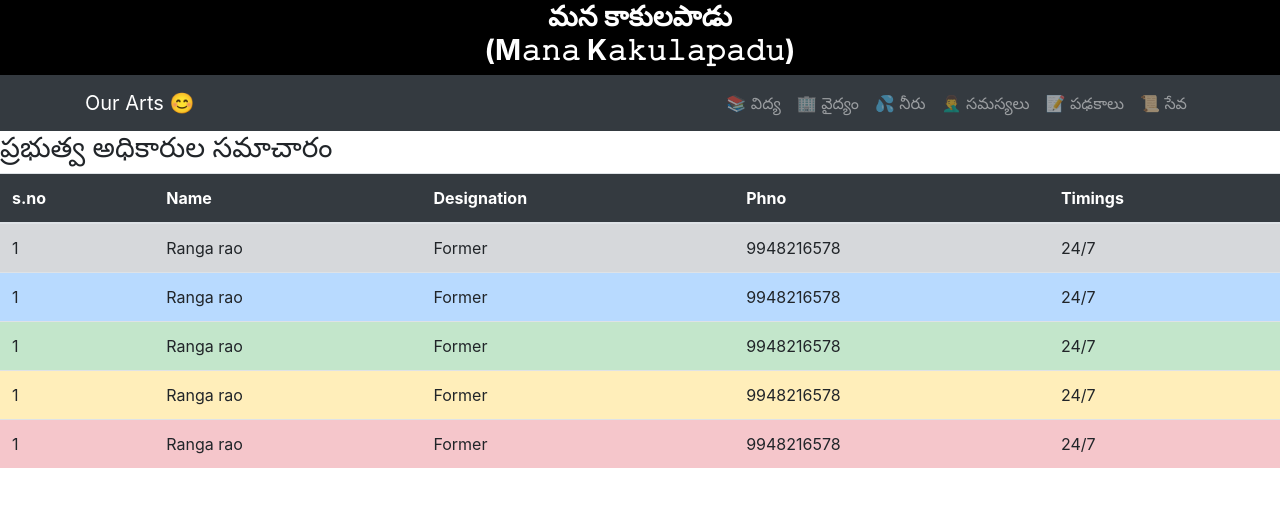
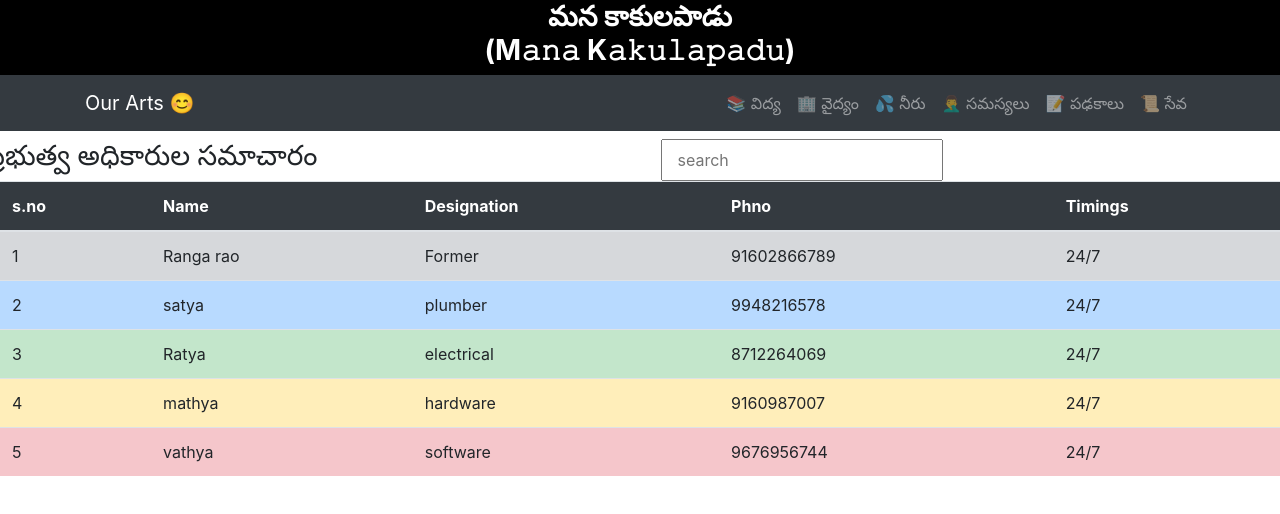
Before and after one commit to Deepak-thota007/manam, a React (Create React App) app: page /manam/seva in a window 1280 px wide. Shown: the top 514 px of the page. Built offline with nearby package versions, Linux system fonts and the light colour scheme.

Commit message:
search option added

```diff
--- a/src/components/Base.jsx
+++ b/src/components/Base.jsx
@@ -1,11 +1,34 @@
-import React from 'react';
+import React, { useState } from 'react';
 import edu from './Jsondata/edu.json';
 
 const Base = () => {
+  const [query, setQuery] = useState('');
+  // Function to handle input change
+  const handleInputChange = (event) => {
+    setQuery(event.target.value);
+  };
+  // Function to filter data based on query
+  const filterData = (data) => {
+    return data.filter((item) =>
+      Object.values(item.details).some(value=> value.toString().toLowerCase().includes(query.toString().toLowerCase())
+    )
+    );
+  };
+
   return (
     <div className="table-responsive">
-      <h2>Educational Details</h2>
-      <div style={{ overflow:'scroll' }}>
+      <div className='row mt-2'>
+        <h2 className='col col-lg-6 col-md-6'>Educational Details</h2>
+        <div className=' col col-lg-6 col-md-6  row justify-content-end'>
+          <input
+            type="text"
+            placeholder="Search by name..."
+            value={query}
+            onChange={handleInputChange}
+            className='col-auto' />
+        </div></div>
+      <br />
+      <div style={{ overflow: 'scroll' }}>
         <table className='table table-striped table-hover'>
           <thead className='bg bg-dark text-white'>
             <tr>
@@ -18,7 +41,7 @@ const Base = () => {
             </tr>
           </thead>
           <tbody>
-          {edu.data.map((item) => (
+            {filterData(edu.data).map((item) => (
               <tr key={item.id} className={`table table-${item.details.color}`}>
                 <td>{item.id}</td>
                 <td>{item.details.Name}</td>
--- /dev/null
+++ b/src/components/Jsondata/Piechart.json
@@ -0,0 +1,68 @@
+
+{
+    "poverty": [
+        {
+
+            "name": "poverty",
+           "value": 1000
+
+        },
+        {
+            "name": "poverty",
+           "value": 1000
+        }
+
+    ],
+    "illiteracy":[
+        {
+
+            "name": "poverty",
+           "value": 200000
+
+        },
+        {
+            "name": "poverty",
+           "value": 2000
+        }
+
+    ],
+    "unemployment":[
+        {
+
+            "name": "poverty",
+           "value": 3000
+
+        },
+        {
+            "name": "poverty",
+           "value": 300
+        }
+
+    ],
+    "homelessness":[
+        {
+
+            "name": "poverty",
+           "value": 4000
+
+        },
+        {
+            "name": "poverty",
+           "value": 400000
+        }
+
+    ],
+    "social evils":[
+        {
+
+            "name": "poverty",
+           "value": 50
+
+        },
+        {
+            "name": "poverty",
+           "value": 5000
+        }
+
+    ]
+}
--- a/src/components/Jsondata/seva.json
+++ b/src/components/Jsondata/seva.json
@@ -4,40 +4,40 @@
             "id": 1,
             "name": "Ranga rao",
             "color": "secondary",
-            "phno":"9948216578",
+            "phno":"91602866789",
             "designation":"Former",
             "timings": "24/7"
         },
         {
-            "id": 1,
-            "name": "Ranga rao",
+            "id": 2,
+            "name": "satya",
             "color": "primary",
             "phno":"9948216578",
-            "designation":"Former",
+            "designation":"plumber",
             "timings": "24/7"
         },
         {
-            "id": 1,
-            "name": "Ranga rao",
+            "id": 3,
+            "name": "Ratya",
             "color": "success",
-            "phno":"9948216578",
-            "designation":"Former",
+            "phno":"8712264069",
+            "designation":"electrical",
             "timings": "24/7"
         },
         {
-            "id": 1,
-            "name": "Ranga rao",
+            "id": 4,
+            "name": "mathya",
             "color": "warning",
-            "phno":"9948216578",
-            "designation":"Former",
+            "phno":"9160987007",
+            "designation":"hardware",
             "timings": "24/7"
         },
         {
-            "id": 1,
-            "name": "Ranga rao",
+            "id": 5,
+            "name": "vathya",
             "color": "danger",
-            "phno":"9948216578",
-            "designation":"Former",
+            "phno":"9676956744",
+            "designation":"software",
             "timings": "24/7"
         }
     ]
--- a/src/components/PieChart1.js
+++ b/src/components/PieChart1.js
@@ -1,20 +1,19 @@
 import React from 'react';
 import { PieChart, Pie } from 'recharts'
+import Piechartdata from './Jsondata/Piechart.json'
 
-const chart1 = () => {
+const chart1 = (props) => {
   // Sample data for the pie chart
-  const data = [
-    { name: "India", value: 10000 },
-    { name: "chaina", value: 15000 },
-    { name: "usa", value: 8000 }
-  ]
-
+  const outerdata =  props.outer_data;
+  const innerData = props.inner_data
+  console.log("props",outerdata,innerData)
   return (
     <div className='JustifyContentCenter'>
       <h1 className='text-center'>sample chart</h1>
+      {console.log("Piechartdata.outerdata",Piechartdata[innerData])}
       <PieChart width={730} height={250}>
-        <Pie data={data} dataKey="value" nameKey="name" cx="50%" cy="50%" outerRadius={50} fill="#8884d8" />
-        <Pie data={data} dataKey="value" nameKey="name" cx="50%" cy="50%" innerRadius={60} outerRadius={80} fill="#82ca9d" label />
+        <Pie data={Piechartdata[outerdata]} dataKey="value" nameKey="name" cx="50%" cy="50%" outerRadius={50} fill="#8884d8" />
+        <Pie data={Piechartdata[innerData]} dataKey="value" nameKey="name" cx="50%" cy="50%" innerRadius={60} outerRadius={80} fill="#82ca9d" label />
       </PieChart>
     </div>
   );
--- a/src/components/Problems.jsx
+++ b/src/components/Problems.jsx
@@ -17,7 +17,7 @@ function Problems() {
       <div
         key={item.id}
         className="col-12 col-md-6 col-lg-4 mb-3"
-        onClick={() => { setFlag(true); }}
+        onClick={() => { setFlag(true); setData(item.problem) }}
       >
         <div
           className={`card container`}
@@ -39,8 +39,8 @@ function Problems() {
 ) : (
 
   <div style={{ display: 'flex', flexDirection: 'column', alignItems: 'center' }}>
-  <PieChart1 />
-  <button className='btn btn-primary mt-3' onClick={() => { setFlag(false); }}>Back to Problems Menu</button>
+  <PieChart1 inner_data= {data} outer_data = {data}/>
+  <button className='btn btn-primary mt-3' onClick={() => { setFlag(false); setData() }}>Back to Problems Menu</button>
 </div>
 )}
 
--- a/src/components/Seva.jsx
+++ b/src/components/Seva.jsx
@@ -1,10 +1,33 @@
-import React from 'react'
+import React,{useState} from 'react'
 import sevajson from './Jsondata/seva.json'
 function Seva() {
+  const [query, setQuery] = useState('');
+  // Function to handle input change
+  const handleInputChange = (event) => {
+    setQuery(event.target.value);
+  };
+  // Function to filter data based on query
+  const filterData = (data) => {
+    return data.filter((item) =>
+      Object.values(item).some(value=> value.toString().toLowerCase().includes(query.toString().toLowerCase())
+    )
+    );
+  };
   return (
     <div >
+      <div className='row mt-2'>
         <h3>ప్రభుత్వ అధికారుల సమాచారం</h3>
-      <div style={{ overflow:'scroll' }}>
+        <div className=' col col-lg-6 col-md-6  row justify-content-end'>
+          <input
+            type='text'
+            placeholder='search'
+            className='col-auto'
+            value={query}
+            onChange={handleInputChange}
+          />
+        </div>
+      </div>
+      <div style={{ overflow: 'scroll' }}>
         <table className='table table-striped table-hover'>
           <thead className='bg bg-dark text-white'>
             <tr>
@@ -16,7 +39,7 @@ function Seva() {
             </tr>
           </thead>
           <tbody>
-          {sevajson.data.map((item) => (
+            {filterData (sevajson.data).map((item) => (
               <tr key={item.id} className={`table table-${item.color}`}>
                 <td>{item.id}</td>
                 <td>{item.name}</td>
```
Lines whose indentation alone changed are shown as unchanged.
